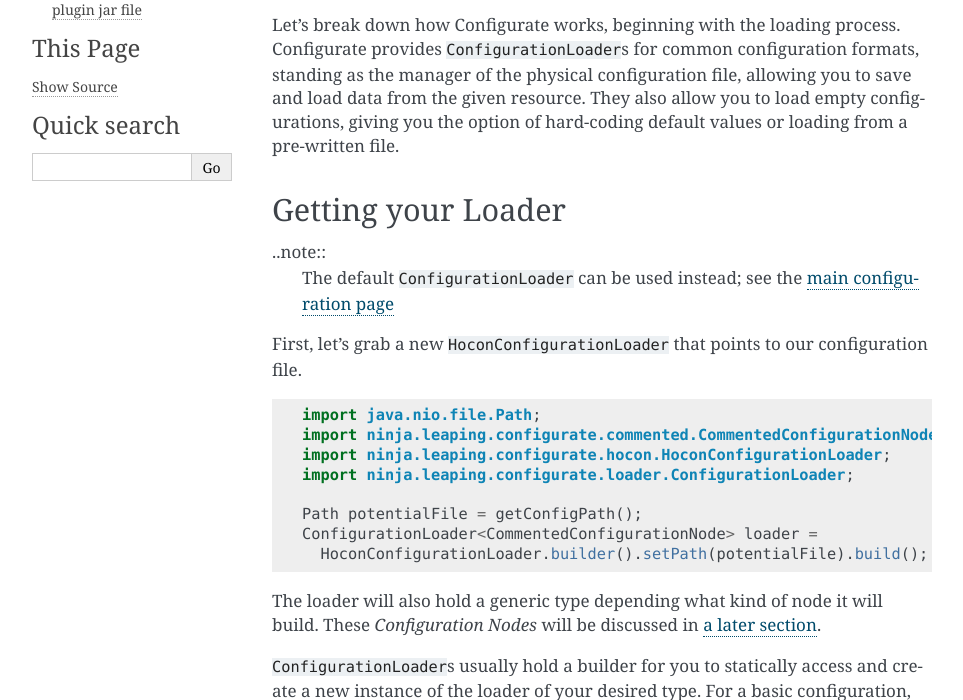
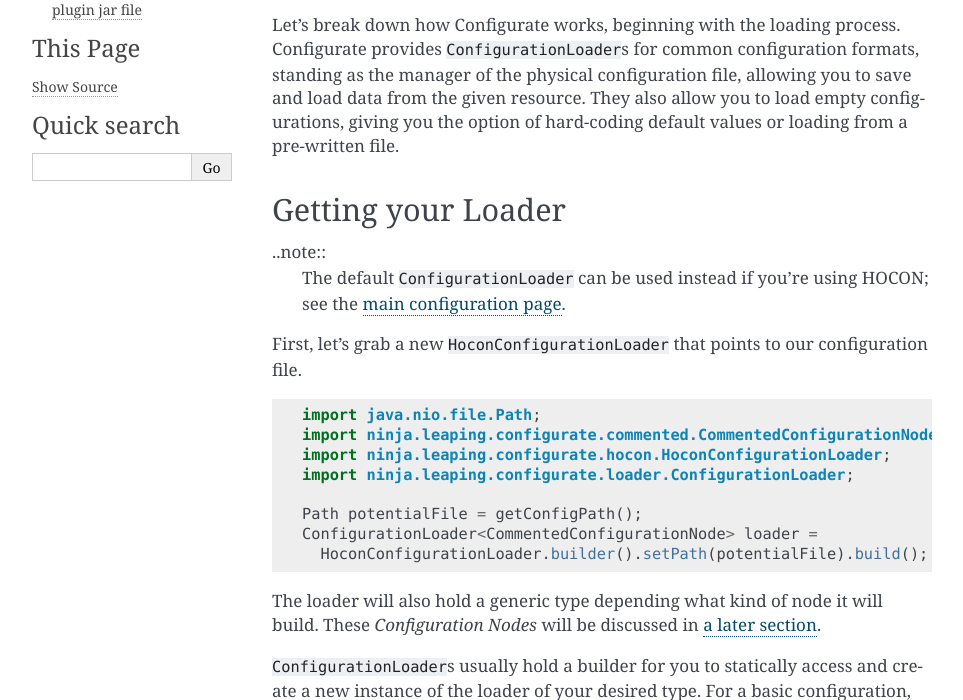
Before and after one commit to SpongePowered/SpongeDocs, a Sphinx documentation site: the page built from source/plugin/configuration/loaders.rst, in a window 1280 px wide and 900 px high, cut to the strip 200-900 px from the top of the window. Shown: the whole strip, without its empty margins (148-1111 px from the left). Built offline with Sphinx 7.4.7, drawn with Linux system fonts in a browser that asks for light colours; pages that are not in the unit, such as notebooks, are missing from menus; cross-references to code outside the pages are shown as plain code.

Commit message:
Clarify language

```diff
--- a/source/plugin/configuration/loaders.rst
+++ b/source/plugin/configuration/loaders.rst
@@ -18,7 +18,8 @@
 ~~~~~~~~~~~~~~~~~~~
 
 ..note::
-    The default :javadoc:`ConfigurationLoader` can be used instead; see the :doc:`main configuration page <index>`
+    The default :javadoc:`ConfigurationLoader` can be used instead if you're using HOCON; see the
+    :doc:`main configuration page <index>`.
 
 First, let's grab a new :javadoc:`HoconConfigurationLoader` that points to our configuration file.
 
```
